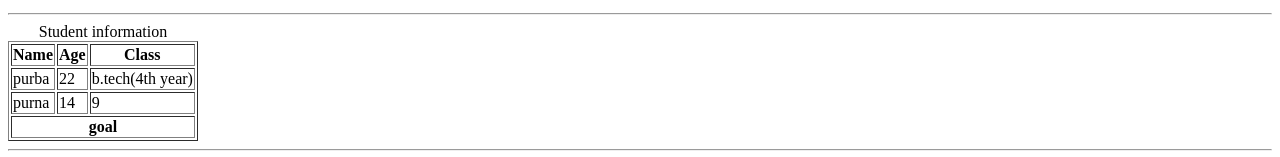
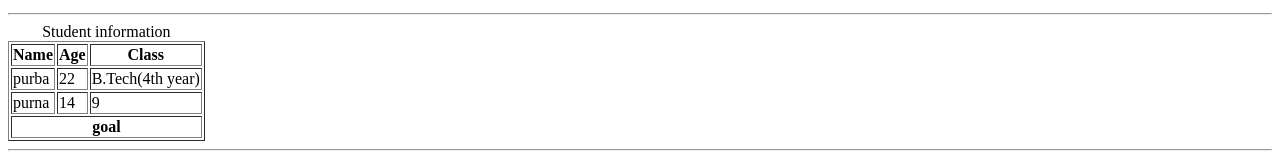
Before and after one commit to shreema01/Html-5-project, a plain HTML site: page index.html in a window 1280 px wide. Shown: the part 513-670 px from the top of the page. Drawn offline with Linux system fonts and the light colour scheme.

Commit message:
modification

```diff
--- a/index.html
+++ b/index.html
@@ -70,7 +70,7 @@
         <tr>
             <td>purba</td>
             <td>22</td>
-            <td>b.tech(4th year)</td>
+            <td>B.Tech(4th year)</td>
         </tr>
         <tr>
             <td>purna</td>
```
